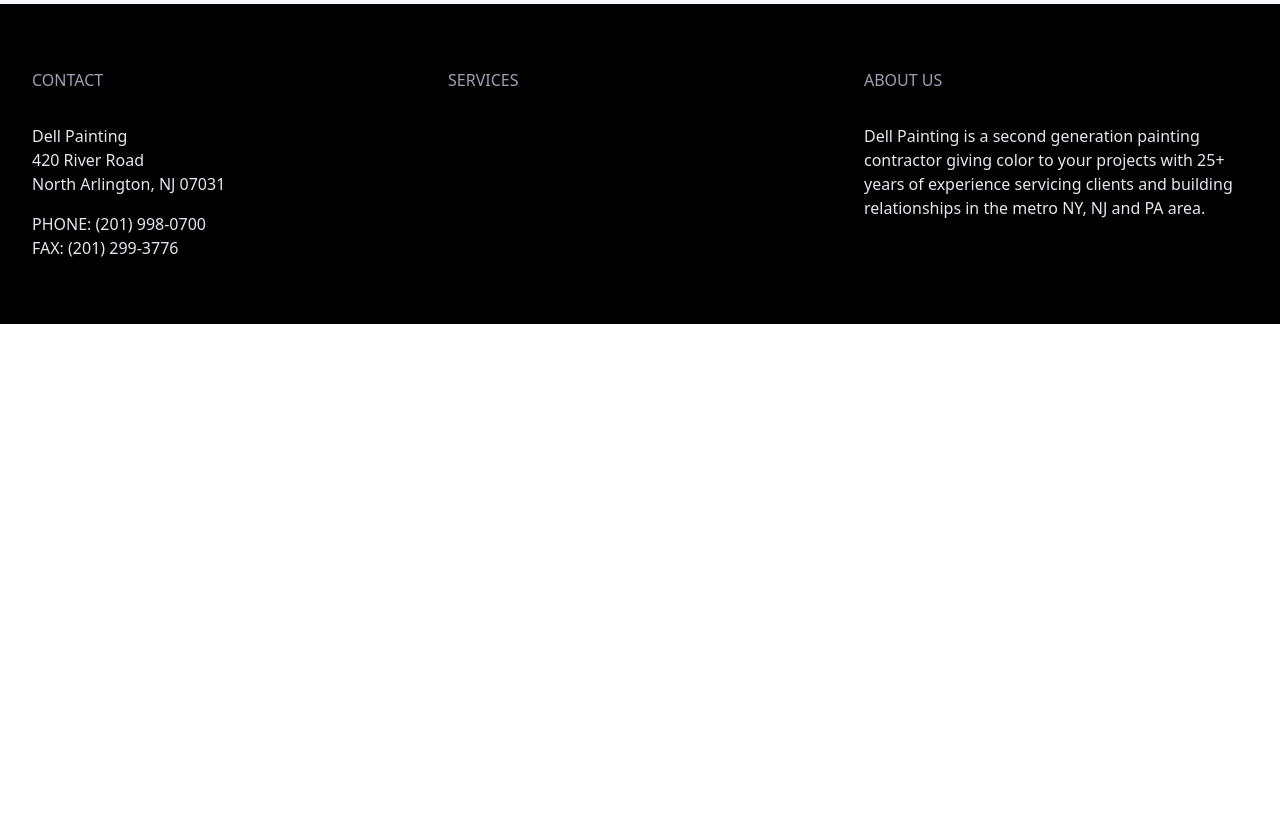
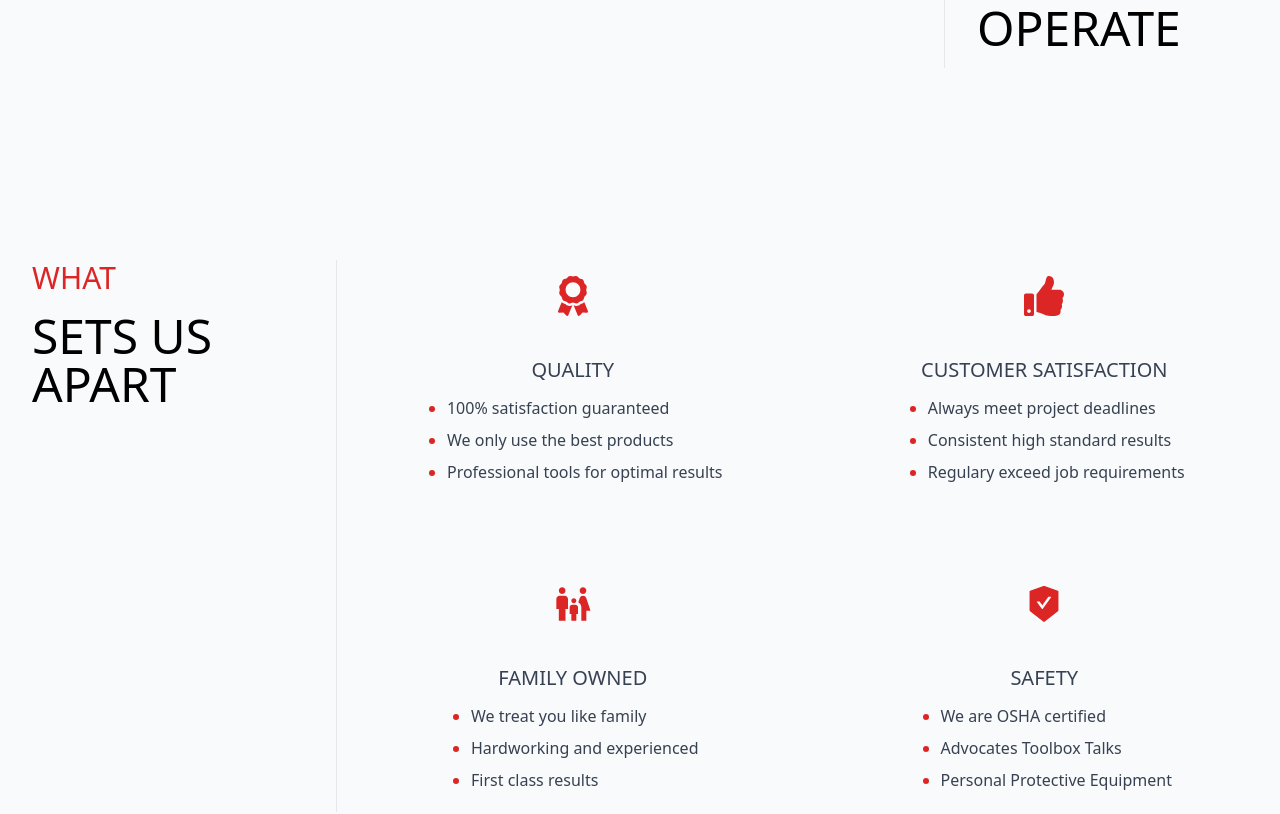
Before and after one commit to almanza1112/dellpainting2.0, a React (Create React App) app: page / in a window 1280 px wide. Shown: the part 1440-2254 px from the top of the page. Before the commit the page ends 1764 px from the top, so only its background shows below. Built offline with nearby package versions, Linux system fonts and the light colour scheme.

Commit message:
HomeContent finalized

```diff
--- a/src/components/Home/HomeContent.jsx
+++ b/src/components/Home/HomeContent.jsx
@@ -1,5 +1,8 @@
 import React from 'react'
 import UsaMap from 'react-usa-map'
+import {FaAward, FaThumbsUp} from 'react-icons/fa'
+import {AiFillSafetyCertificate} from 'react-icons/ai'
+import {MdOutlineFamilyRestroom} from 'react-icons/md'
 
 const HomeContent = () => {
 
@@ -28,7 +31,8 @@
     <div className='w-full bg-slate-50'>
       <div className='max-w-screen-xl w-full h-full flex flex-col mx-auto'>
         {/* About Dell Painting section */}
-        <div className='grid md:grid-cols-3 lg:grid-cols-4 p-4 md:px-8 md:divide-x py-4 md:py-16'>
+        <div className='grid md:grid-cols-3 lg:grid-cols-4 p-4 md:px-8 md:divide-x py-4 md:py-32'>
+          {/* title section */}
           <div className='flex flex-row sm:flex-col justify-center md:justify-start items-center md:items-start pb-4'>
             <div className='main-title-top uppercase'>
               About
@@ -37,6 +41,7 @@
               Dell Painting
             </div>
           </div>
+          {/* description section */}
           <div className='col-span-1 md:col-span-2 lg:col-span-3 flex flex-col md:pl-8'>
             <p>
               Dell Painting is a <span className='font-bold'>Family Owned Business</span> providing Painting and Wallcovering services.
@@ -54,21 +59,74 @@
           </div>
         </div>
 
-        {/* Where we operate section */}
+        {/* Where We Operate section */}
         <div className='grid md:grid-cols-3 lg:grid-cols-4 p-4 md:px-8 md:divide-x py-4 md:py-16'>
-
+          {/* title section */}
           <div className='col-span-1 md:col-span-2 lg:col-span-3 flex flex-col justify-center items-center'>
             <div className='max-w-[700px]'>
-              <UsaMap customize={statesCustomConfig()} width="100%" />
+              <UsaMap customize={statesCustomConfig()} width="100%" title="Map of Operation for Dell Painting" />
             </div>
           </div>
-
+          {/* description section */}
           <div className='flex flex-row sm:flex-col justify-center md:justify-start items-center md:items-start pb-4 md:pl-8 order-first md:order-last'>
             <div className='main-title-top uppercase'>
               Where
             </div>
             <div className='main-title-bottom uppercase'>
               We Operate
+            </div>
+          </div>
+        </div>
+
+        {/* What Separates Us section */}
+        <div className='grid md:grid-cols-3 lg:grid-cols-4 p-4 md:px-8 md:divide-x py-4 md:py-32'>
+          {/* title section */}
+          <div className='flex flex-row sm:flex-col justify-center md:justify-start items-center md:items-start pb-4'>
+            <div className='main-title-top uppercase'>
+              What
+            </div>
+            <div className='main-title-bottom uppercase'>
+              Sets Us Apart
+            </div>
+          </div>
+          {/* description section */}
+          <div className='col-span-1 md:col-span-2 lg:col-span-3 grid md:grid-cols-2 md:pl-8 gap-8 md:gap-16'>
+            <div className='p-4 flex flex-col justify-center items-center'>
+              <FaAward size={40} color='#DC2626'/>
+              <p className='text-xl pt-4 sm:pt-10 pb-2 uppercase'>Quality</p>
+              <ul className='marker:text-red-600 list-outside list-disc ml-6 leading-8'>
+                <li>100% satisfaction guaranteed</li>
+                <li>We only use the best products</li>
+                <li>Professional tools for optimal results</li>
+              </ul>
+            </div>
+            <div className='p-4 flex flex-col justify-center items-center'>
+              <FaThumbsUp size={40} color='#DC2626'/>
+              <p className='text-xl pt-4 sm:pt-10 pb-2 uppercase'>Customer Satisfaction</p>
+              <ul className='marker:text-red-600 list-outside list-disc ml-6 leading-8'>
+                <li>Always meet project deadlines</li>
+                <li>Consistent high standard results</li>
+                <li>Regulary exceed job requirements</li>
+              </ul>
+            </div>
+
+            <div className='p-4 flex flex-col justify-center items-center'>
+              <MdOutlineFamilyRestroom size={40} color='#DC2626' />
+              <p className='text-xl pt-4 sm:pt-10 pb-2 uppercase'>Family Owned</p>
+              <ul className='marker:text-red-600 list-outside list-disc ml-6 leading-8'>
+                <li>We treat you like family</li>
+                <li>Hardworking and experienced</li>
+                <li>First class results</li>
+              </ul>
+            </div>
+            <div className='p-4 flex flex-col justify-center items-center'>
+              <AiFillSafetyCertificate size={40} color='#DC2626' />
+              <p className='text-xl pt-4 sm:pt-10 pb-2 uppercase'>Safety</p>
+              <ul className='marker:text-red-600 list-outside list-disc ml-6 leading-8'>
+                <li>We are OSHA certified</li>
+                <li>Advocates Toolbox Talks</li>
+                <li>Personal Protective Equipment</li>
+              </ul>
             </div>
           </div>
         </div>
--- a/src/index.css
+++ b/src/index.css
@@ -11,12 +11,12 @@
         @apply ease-in;
     }
 
-    li.active {
+    nav li.active {
         @apply border-b-2;
         @apply border-red-700;
     }
 
-    li:hover {
+    nav li:hover {
         @apply -translate-y-1;
         @apply scale-110;
     }
```
